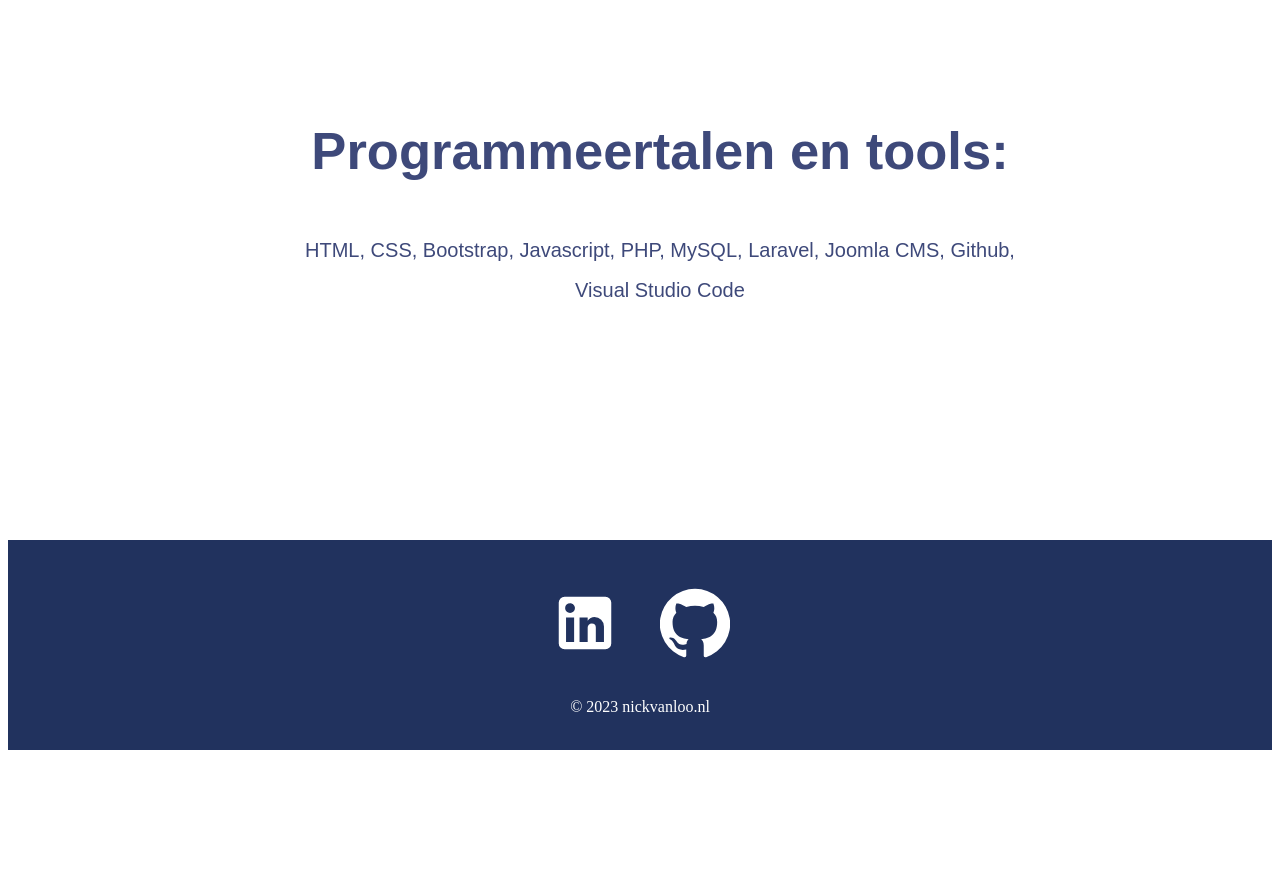
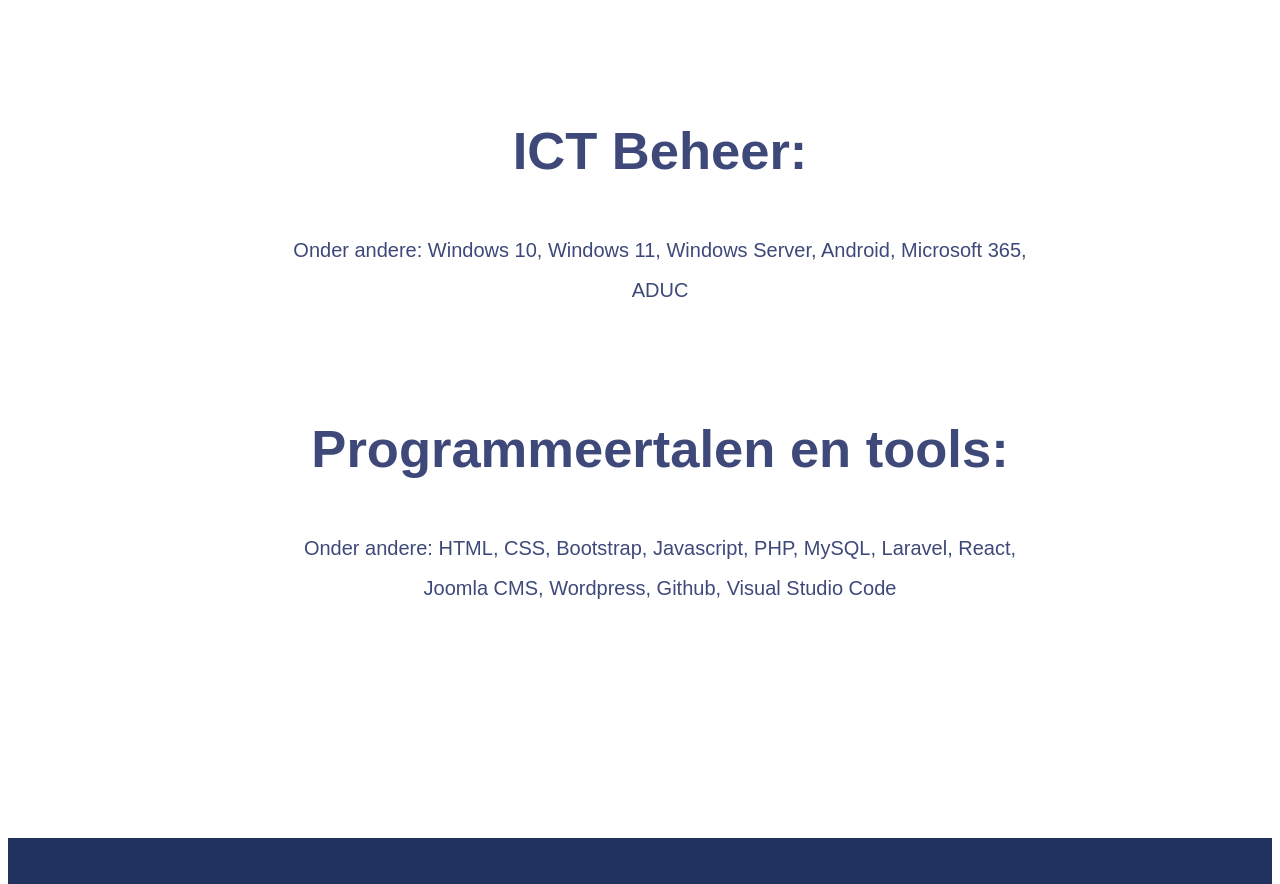
Before and after one commit to NickvanLoo/Portfolio-website2023, a React (Create React App) app in the folder portfolio-website2023/: page / in a window 1280 px wide. Shown: the part 940-1824 px from the top of the page. Before the commit the page ends 1698 px from the top, so only its background shows below. Built offline with nearby package versions, Linux system fonts and the light colour scheme.

Commit message:
Update Home.js

```diff
--- a/portfolio-website2023/src/pages/Home.js
+++ b/portfolio-website2023/src/pages/Home.js
@@ -20,8 +20,13 @@
              <h1>Vaardigheden</h1>
              <ol className="list">
                 <li className="item"></li>
+                <h2>ICT Beheer:</h2>
+                <span>Onder andere: Windows 10, Windows 11, Windows Server, Android, Microsoft 365, ADUC</span>
+             </ol>
+             <ol className="list">
+                <li className="item"></li>
                 <h2>Programmeertalen en tools:</h2>
-                <span>HTML, CSS, Bootstrap, Javascript, PHP, MySQL, Laravel, Joomla CMS, Github, Visual Studio Code</span>
+                <span>Onder andere: HTML, CSS, Bootstrap, Javascript, PHP, MySQL, Laravel, React, Joomla CMS, Wordpress, Github, Visual Studio Code</span>
              </ol>
             </div>
         </div>
```
